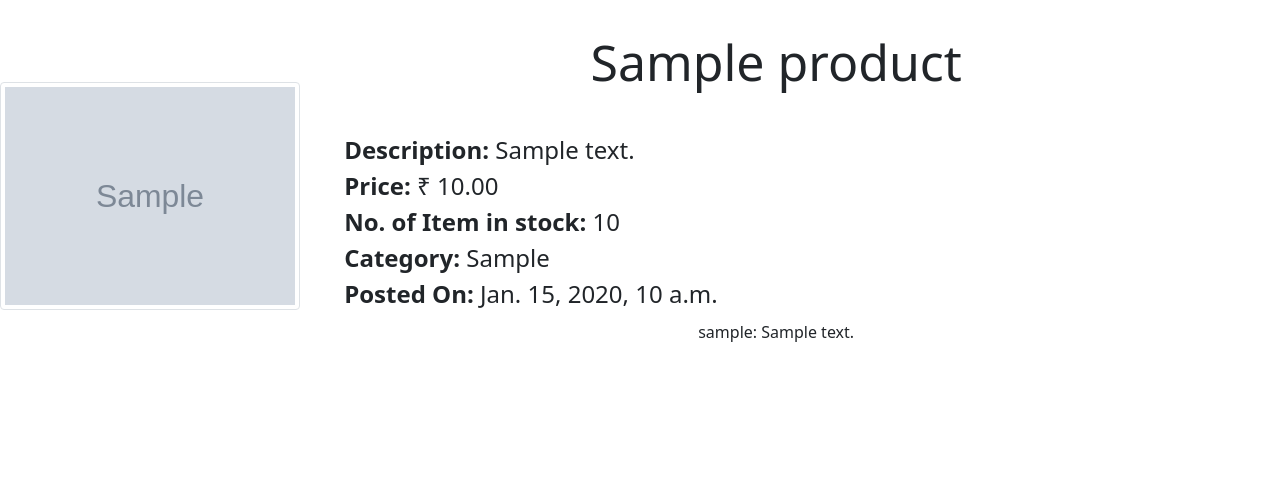
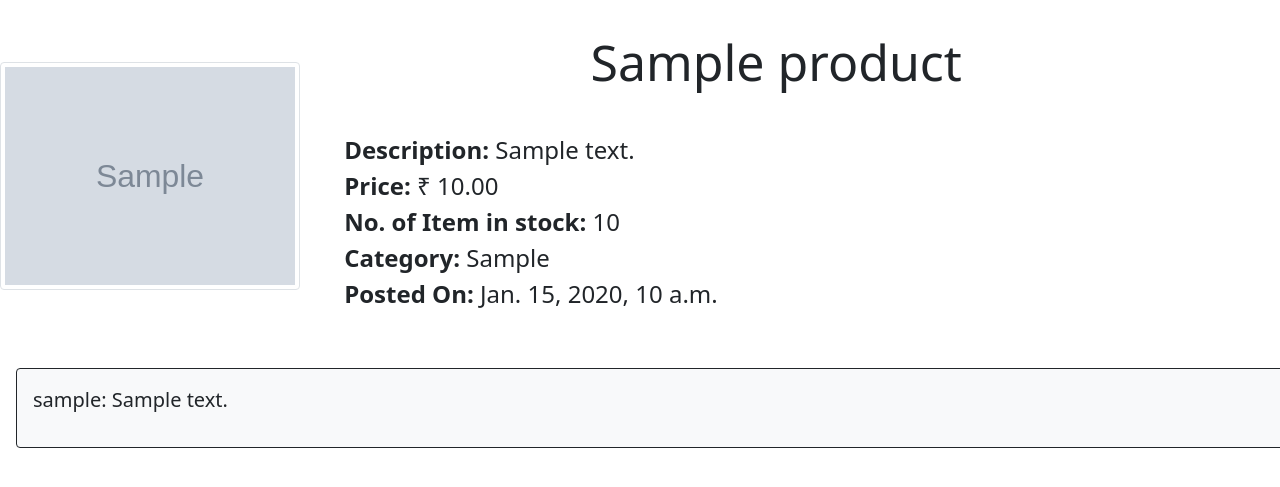
Before and after one commit to SiddhantaGupta/e-commerce, a Django app: page /product/1 in a window 1280 px wide. Shown: the part 72-559 px from the top of the page. Run offline with Django 3.2, Linux system fonts and the light colour scheme; tables that the repository leaves empty hold one stand-in row (values such as "Sample post"); grey boxes marked "Sample" are stand-in pictures.

Commit message:
fixed some UI issues

```diff
--- a/cart/templates/cart/cart.html
+++ b/cart/templates/cart/cart.html
@@ -1,11 +1,11 @@
 {% extends "shop/layout.html" %}
 
 {% block body %}
-<div class="container">
+<div class="container-fluid">
     <div class="row">
         {% for wish in wishlist %}
         <div class="col-4 mx-auto">
-            <div class="card bg-light p-4 m-2">
+            <div class="card border-dark bg-light p-4 m-2">
                 <a href="{% url 'shop:product' wish.product.id %}">
                 <img class="card-img-top mx-auto d-block img-thumbnail" style="height: 250px; width: 200px;" src="{{wish.product.image.url}}">
                 <div class="card-body">
--- a/shop/templates/shop/index.html
+++ b/shop/templates/shop/index.html
@@ -20,7 +20,7 @@
     <div class="row">
         {% for product in latest_products %}
         <div class="col-4 mx-auto">
-            <div class="card bg-light p-4 m-2">
+            <div class="card border-dark bg-light p-4 m-2">
                 <a href="{% url 'shop:product' product.id %}">
                 <img class="card-img-top mx-auto d-block img-thumbnail" style="height: 250px; width: 200px;" src="{{product.image.url}}">
                 <div class="card-body">
--- a/shop/templates/shop/layout.html
+++ b/shop/templates/shop/layout.html
@@ -1,6 +1,8 @@
 <!DOCTYPE html>
 <html lang="en">
     <head>
+        <meta name="viewport" content="width=device-width, initial-scale=1.0">
+
         <link href="https://cdn.jsdelivr.net/npm/bootstrap@5.1.0/dist/css/bootstrap.min.css" rel="stylesheet" integrity="sha384-KyZXEAg3QhqLMpG8r+8fhAXLRk2vvoC2f3B09zVXn8CA5QIVfZOJ3BCsw2P0p/We" crossorigin="anonymous">
 
         <script defer src="https://cdn.jsdelivr.net/npm/@popperjs/core@2.9.3/dist/umd/popper.min.js" integrity="sha384-eMNCOe7tC1doHpGoWe/6oMVemdAVTMs2xqW4mwXrXsW0L84Iytr2wi5v2QjrP/xp" crossorigin="anonymous"></script>
--- a/shop/templates/shop/product.html
+++ b/shop/templates/shop/product.html
@@ -7,7 +7,6 @@
     <div class="d-inline-block align-middle p-2 m-4 text-center" style="width: 70%;">
         <h2 style="font-size: 50px;">{{ product.title }}</h2><br>
         <div class="text-start fs-4 p-2">
-
             <b>Description:</b> {{ product.description }}<br>
             <b>Price:</b> &#8377; {{ product.price }}<br>
             <b>No. of Item in stock:</b> {{ product.quantity }}<br>
@@ -15,8 +14,8 @@
             <b>Posted On:</b> {{ product.date }}
         </div>
 
-    <div class="d-inline-block">
         {% if user.is_authenticated %}
+        <div class="d-inline-block">
         {% if in_cart %}
         <form action="{% url 'cart:remove' product.id %}">
             {% csrf_token %}
@@ -36,18 +35,24 @@
         </form>
     </div>
 </div>
-</div>
 
-<div class="card p-3 m-3 bg-light fs-5" style="width: 50rem;">
-    <form action="{% url 'shop:comment' product.id %}" method="post">
-        {% csrf_token %}
+<div class="card border-dark p-3 m-3 bg-light fs-5" style="width: 100%;">
+<form action="{% url 'shop:comment' product.id %}" method="post">
+    {% csrf_token %}
         <input type="text" class="form-control m-2 w-75 d-inline-block" placeholder="comment" name="comment">
         <button class="btn btn-dark btn-md" type="submit">post</button>
     </form>
-    {% endif %}
     {% for comment in comments %}
-        <p>{{ comment.user.username }}: {{ comment.comment }}</p>
-        {% endfor %}
+    <p>{{ comment.user.username }}: {{ comment.comment }}</p>
+    {% endfor %}
 </div>
+{% else %}
+</div>
+<div class="card border-dark p-3 m-3 bg-light fs-5 text-start" style="width: 100%;">
+    {% for comment in comments %}
+    <p>{{ comment.user.username }}: {{ comment.comment }}</p>
+    {% endfor %}
+</div>
+{% endif %}
 
 {% endblock %}
--- a/shop/templates/shop/purchases.html
+++ b/shop/templates/shop/purchases.html
@@ -7,7 +7,7 @@
 
         {% for purchase in purchases %}
 
-        <div class="card col-6 m-4 p-4 bg-light" style="width: 25rem;">
+        <div class="card border-dark col-6 m-4 p-4 bg-light" style="width: 25rem;">
             <p class="fs-4"><b>Item Purchased:</b> <a href="{% url 'shop:product' purchase.product.id %}">{{ purchase.product.title }}</a><br>
             <b>Quantity Purchased:</b> {{ purchase.quantity }}</p>
             </div>
--- a/shop/views.py
+++ b/shop/views.py
@@ -32,7 +32,7 @@ def search(request):
 
 def product(request, id):
     product = Products.objects.get(pk=id)
-    comments = Comments.objects.filter(product=product)
+    comments = Comments.objects.filter(product=product).order_by("-pk")
     in_cart = False
     if request.user.is_authenticated:
         wishlist = Cart.objects.filter(user=request.user)
--- a/users/templates/users/contactInfo.html
+++ b/users/templates/users/contactInfo.html
@@ -9,7 +9,7 @@
     <div class="row">
 
         {% for address in addresses %}
-        <div class="col card p-4 m-4 bg-light" style="width: 25rem;">
+        <div class="col border-dark card p-4 m-4 bg-light" style="width: 25rem;">
             <p class="fs-4"><b>Name:</b> {{ address.first_name }}{{ address.last_name }}<br>
             <b>Address:</b> {{ address.address }}<br>
             <b>Phone Number:</b> {{ address.phone_number }}<br>
@@ -17,7 +17,7 @@
             <a href="{% url 'users:deleteContact' address.id %}"><button class="btn btn-dark btn-md" type="submit">Delete address</button></a>
         </div>
         {% empty %}
-        <li>You have no saved addresses</li>
+        <p class="alert alert-primary text-center fs-4" role="alert">You have no saved addresses</p>
         {% endfor %}
     </div>
 </div>
```
